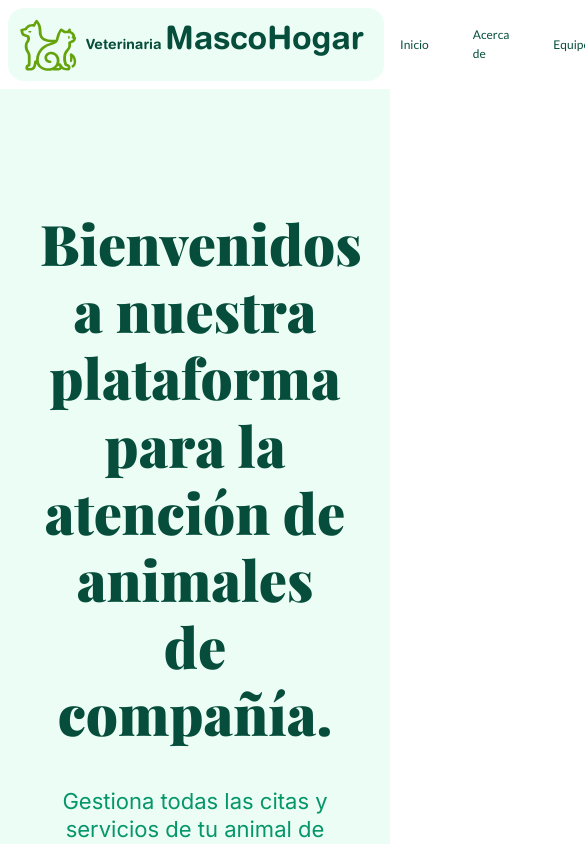
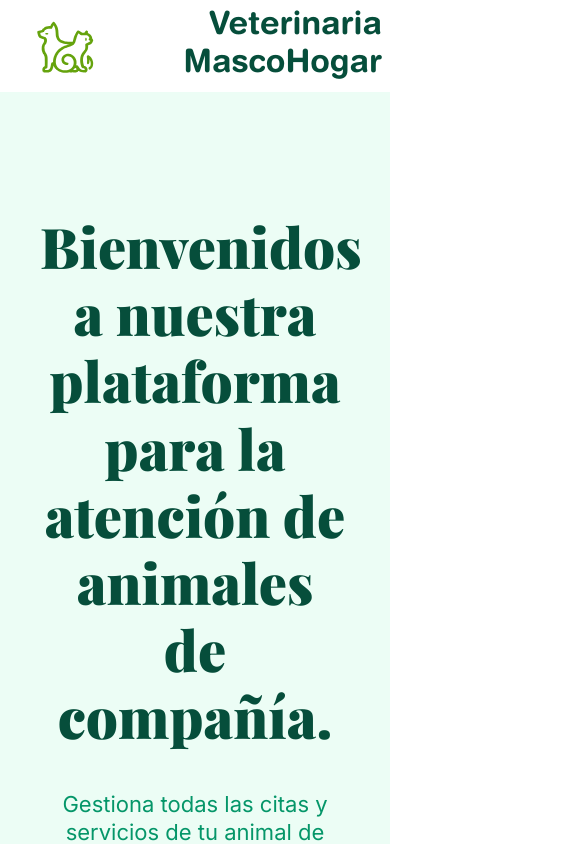
Before and after one commit to wilmereleon/Veterinaria-MascoHogar, a React (Vite) app: page /veterinaria-mascohogar-pc-home in a window 390 px wide. Shown: the top 844 px of the page, 585 px wide, since content can reach past the window. Built offline with nearby package versions, Linux system fonts and the light colour scheme.

Commit message:
Ajuste del brand a blanco en todas las vistas e incorporaciòn de navbar desplegable en vistas pequeñas

```diff
--- a/src/components/News/Reviews.module.css
+++ b/src/components/News/Reviews.module.css
@@ -58,7 +58,8 @@
   -webkit-box-orient: vertical;
 }
 .card {
-  width: 1100px;
+  width: 100%; /* Cambiar de un ancho fijo a un ancho relativo */
+  max-width: 1100px; /* Limitar el ancho máximo */
   border-radius: var(--br-7xs);
   background-color: var(--color-seagreen-100);
   overflow: hidden;
@@ -122,7 +123,8 @@
   z-index: 10; /* Asegurar que el botón esté por encima del footer */
 }
 .list {
-  width: 1100px;
+  width: 100%; /* Cambiar de un ancho fijo a un ancho relativo */
+  max-width: 1100px; /* Limitar el ancho máximo */
   max-height: 500px; /* Limitar la altura máxima del contenedor */
   overflow-y: auto; /* Habilitar el desplazamiento vertical */
   display: flex;
@@ -166,7 +168,7 @@
   font-family: var(--font-roboto);
 }
 .commentInput {
-  width: 100%;
+  width: 100%; /* Asegurar que el textarea ocupe todo el ancho disponible */
   height: 80px;
   border: 1px solid var(--color-gray-400);
   border-radius: var(--br-7xs);
--- a/src/components/TypeFloatingHeaderWithNavi.module.css
+++ b/src/components/TypeFloatingHeaderWithNavi.module.css
@@ -20,25 +20,17 @@
   width: 100%;
 }
 .brandname {
-  width: 282px;
-  position: relative;
-  line-height: 160%;
+  font-size: var(--font-size-13xl);
+  color: var(--color-darkslategray-100);
+  font-weight: bold;
+  display: block; /* Asegurar que el texto sea visible */
+  margin-left: var(--gap-9xs); /* Alinear el texto a la derecha del logo */
+}
+.brand {
   display: flex;
   align-items: center;
-  height: 49px;
-  flex-shrink: 0;
-}
-.brand {
-  width: 390px;
-  border-radius: var(--br-base);
-  background-color: var(--color-mintcream);
-  height: 73px;
-  display: flex;
-  flex-direction: row;
-  align-items: center;
-  justify-content: flex-start;
-  padding: 0px var(--padding-base) 0px var(--padding-5xs);
-  box-sizing: border-box;
+  justify-content: flex-start; /* Mantener los elementos alineados a la izquierda */
+  width: 100%; /* Asegurar que ocupe todo el ancho disponible */
   gap: var(--gap-9xs);
 }
 .navLabel {
@@ -109,6 +101,7 @@
   font-size: var(--font-size-xs);
   font-family: var(--font-lato);
 }
+/* Estilos generales */
 .typefloatingHeaderWithNavi {
   align-self: stretch;
   display: flex;
@@ -122,6 +115,7 @@
   font-size: var(--font-size-sm);
   color: var(--color-darkslategray-100);
   font-family: var(--font-helvetica-rounded-lt-std);
+  position: relative; /* Necesario para el menú desplegable */
 }
 
 /* Estilos para el saludo */
@@ -133,3 +127,86 @@
   display: flex;
   align-items: center;
 }
+
+/* Ícono de hamburguesa */
+.hamburgerIcon {
+  display: none; /* Ocultar en pantallas grandes */
+  width: 30px;
+  height: 30px;
+  cursor: pointer;
+  fill: #65a30d; /* Asegurar que el color del ícono sea visible */
+  position: relative; /* Asegurar que esté dentro del flujo del contenedor */
+  z-index: 10; /* Asegurar que esté por delante de otros elementos */
+}
+
+/* Mostrar el ícono de hamburguesa en dispositivos móviles */
+@media (max-width: 768px) {
+  .hamburgerIcon {
+    display: block; /* Mostrar el ícono de hamburguesa */
+    margin-right: auto; /* Alinear el ícono a la izquierda */
+  }
+
+  .brand {
+    flex: 1;
+    justify-content: space-between; /* Alinear el ícono de hamburguesa a la izquierda y el logo a la derecha */
+    align-items: center; /* Asegurar que los elementos estén centrados verticalmente */
+    position: relative; /* Asegurar que el contenedor no oculte el ícono */
+    z-index: 5; /* Asegurar que el contenedor no esté por delante del ícono */
+  }
+
+  .brandname {
+    display: block; /* Mostrar el texto del logo en pantallas pequeñas */
+    text-align: right; /* Alinear el texto del logo a la derecha */
+    margin-left: 0; /* Eliminar margen en pantallas pequeñas */
+  }
+
+  .navLinks {
+    display: none; /* Ocultar los enlaces de navegación en pantallas pequeñas */
+  }
+}
+
+/* Menú desplegable */
+.navMenu {
+  display: none; /* Ocultar por defecto */
+  position: absolute;
+  top: 100%; /* Mostrar debajo del header */
+  left: 0;
+  width: 100%;
+  background-color: var(--color-mintcream);
+  flex-direction: column;
+  align-items: flex-start;
+  padding: var(--padding-base);
+  box-shadow: 0px 4px 6px rgba(0, 0, 0, 0.1);
+  z-index: 10;
+}
+
+.navMenu.open {
+  display: flex; /* Mostrar el menú cuando esté abierto */
+}
+
+/* Estilos para los enlaces del menú */
+.navMenuItem {
+  display: flex;
+  flex-direction: row;
+  align-items: center;
+  gap: var(--gap-xs);
+  padding: var(--padding-xs) 0;
+  cursor: pointer;
+  font-size: 20px; /* Cambiar tamaño de fuente */
+  font-family: "Lato", sans-serif; /* Cambiar fuente a Lato */
+  color: #059669; /* Cambiar color del texto */
+  text-decoration: none;
+  width: 100%;
+}
+
+.navMenuItem:hover {
+  background-color: var(--color-yellowgreen); /* Cambiar el fondo al pasar el ratón */
+  color: var(--color-mintcream); /* Cambiar el color del texto */
+}
+
+/* Íconos de los enlaces */
+.navMenuIcon {
+  width: 20px;
+  height: 20px;
+  fill: #059669; /* Cambiar color de los íconos */
+}
--- a/src/components/TypeFloatingHeaderWithNavi.tsx
+++ b/src/components/TypeFloatingHeaderWithNavi.tsx
@@ -1,9 +1,10 @@
-import { FunctionComponent, useCallback, useEffect, useState } from "react";
+import { FunctionComponent, useState, useCallback, useEffect } from "react";
 import { useNavigate } from "react-router-dom";
 import styles from "./TypeFloatingHeaderWithNavi.module.css";
 
 const TypeFloatingHeaderWithNavi: FunctionComponent = () => {
   const navigate = useNavigate();
+  const [isMenuOpen, setIsMenuOpen] = useState(false); // Estado para controlar el menú desplegable
   const isAuthenticated = localStorage.getItem("isAuthenticated") === "true"; // Verifica si el usuario está autenticado
   const [username, setUsername] = useState<string>(""); // Estado para almacenar el nombre del usuario
 
@@ -15,85 +16,90 @@ const TypeFloatingHeaderWithNavi: FunctionComponent = () => {
     }
   }, [isAuthenticated]);
 
+  const toggleMenu = () => {
+    setIsMenuOpen((prev) => !prev); // Alternar el estado del menú
+  };
+
   // Navegar a la página de inicio
   const onHomeClick = useCallback(() => {
     navigate("/veterinaria-mascohogar-pc-home");
+    setIsMenuOpen(false); // Cerrar el menú al navegar
   }, [navigate]);
 
   // Navegar a la página "Acerca de"
   const onAboutClick = useCallback(() => {
     navigate("/about");
+    setIsMenuOpen(false); // Cerrar el menú al navegar
   }, [navigate]);
 
   // Navegar a la página "Equipo"
   const onTeamClick = useCallback(() => {
     navigate("/team");
+    setIsMenuOpen(false); // Cerrar el menú al navegar
   }, [navigate]);
 
   // Cerrar sesión
   const onLogoutClick = useCallback(() => {
     localStorage.removeItem("isAuthenticated"); // Elimina el estado de autenticación
     localStorage.removeItem("username"); // Elimina el nombre del usuario
+    setIsMenuOpen(false); // Cerrar el menú al cerrar sesión
     navigate("/login"); // Redirige al inicio de sesión
   }, [navigate]);
 
   // Navegar a la página de inicio de sesión
   const onLoginClick = useCallback(() => {
     navigate("/login");
+    setIsMenuOpen(false); // Cerrar el menú al navegar
   }, [navigate]);
 
   // Navegar a la página de registro
   const onRegisterClick = useCallback(() => {
     navigate("/register");
+    setIsMenuOpen(false); // Cerrar el menú al navegar
   }, [navigate]);
 
   return (
     <div className={styles.typefloatingHeaderWithNavi}>
+      {/* Logo e ícono de hamburguesa */}
       <div className={styles.brand}>
-        <img className={styles.icon} alt="" src="/icon.svg" />
-        <b className={styles.brandname}>
-          <span className={styles.brandnameTxt}>
-            <span>Veterinaria</span>
-            <span className={styles.span}>{` `}</span>
-            <span className={styles.mascohogar}>MascoHogar</span>
-          </span>
-        </b>
+        <svg
+          className={styles.hamburgerIcon}
+          onClick={toggleMenu}
+          xmlns="http://www.w3.org/2000/svg"
+          viewBox="0 0 24 24"
+        >
+          <path d="M3 6h18M3 12h18M3 18h18" />
+        </svg>
+        <img className={styles.icon} alt="Logo" src="/icon.svg" />
+        <span className={styles.brandname}>Veterinaria MascoHogar</span>
       </div>
+
+      {/* Enlaces de navegación para pantallas grandes */}
       <div className={styles.navLinks}>
         <div className={styles.navLinks1}>
-          {/* Botón Inicio */}
           <div className={styles.navLink} onClick={onHomeClick}>
             <div className={styles.navLabel}>Inicio</div>
           </div>
-          {/* Botón Acerca de */}
           <div className={styles.navLink} onClick={onAboutClick}>
             <div className={styles.navLabel}>Acerca de</div>
           </div>
-          {/* Botón Equipo */}
           <div className={styles.navLink} onClick={onTeamClick}>
             <div className={styles.navLabel}>Equipo</div>
           </div>
-          {/* Opciones dependiendo de la autenticación */}
           {isAuthenticated ? (
             <>
-              {/* Mostrar saludo con el nombre del usuario */}
-              <div className={styles.greeting}>
-                Hola, {username}
-              </div>
-              {/* Botón Cerrar sesión */}
+              <div className={styles.greeting}>Hola, {username}</div>
               <div className={styles.navLink} onClick={onLogoutClick}>
                 <div className={styles.navLabel}>Cerrar sesión</div>
               </div>
             </>
           ) : (
             <>
-              {/* Botón Iniciar sesión */}
               <div className={styles.button} onClick={onLoginClick}>
                 <div className={styles.textContainer}>
                   <div className={styles.navLabel}>Iniciar sesión</div>
                 </div>
               </div>
-              {/* Botón Registrarse */}
               <div className={styles.button1} onClick={onRegisterClick}>
                 <div className={styles.textContainer}>
                   <div className={styles.navLabel}>Registrarse</div>
@@ -103,6 +109,51 @@ const TypeFloatingHeaderWithNavi: FunctionComponent = () => {
           )}
         </div>
       </div>
+
+      {/* Menú desplegable para dispositivos móviles */}
+      <div className={`${styles.navMenu} ${isMenuOpen ? styles.open : ""}`}>
+        <div className={styles.navMenuItem} onClick={onHomeClick}>
+          <svg className={styles.navMenuIcon} xmlns="http://www.w3.org/2000/svg" viewBox="0 0 24 24">
+            <path d="M10 20v-6h4v6h5v-8h3L12 3 2 12h3v8z" />
+          </svg>
+          Inicio
+        </div>
+        <div className={styles.navMenuItem} onClick={onAboutClick}>
+          <svg className={styles.navMenuIcon} xmlns="http://www.w3.org/2000/svg" viewBox="0 0 24 24">
+            <path d="M12 12c2.21 0 4-1.79 4-4s-1.79-4-4-4-4 1.79-4 4 1.79 4 4 4zm0 2c-2.67 0-8 1.34-8 4v2h16v-2c0-2.66-5.33-4-8-4z" />
+          </svg>
+          Acerca de
+        </div>
+        <div className={styles.navMenuItem} onClick={onTeamClick}>
+          <svg className={styles.navMenuIcon} xmlns="http://www.w3.org/2000/svg" viewBox="0 0 24 24">
+            <path d="M16 11c1.66 0 2.99-1.34 2.99-3S17.66 5 16 5s-3 1.34-3 3 1.34 3 3 3zm-8 0c1.66 0 2.99-1.34 2.99-3S9.66 5 8 5 5 6.34 5 8s1.34 3 3 3zm0 2c-2.67 0-8 1.34-8 4v2h16v-2c0-2.66-5.33-4-8-4zm8 0c-.29 0-.62.02-.97.05 1.16.84 1.97 1.97 1.97 3.45v1.5h6v-1.5c0-1.48-.81-2.61-1.97-3.45-.35-.03-.68-.05-.97-.05z" />
+          </svg>
+          Equipo
+        </div>
+        {isAuthenticated ? (
+          <div className={styles.navMenuItem} onClick={onLogoutClick}>
+            <svg className={styles.navMenuIcon} xmlns="http://www.w3.org/2000/svg" viewBox="0 0 24 24">
+              <path d="M17 16l4-4m0 0l-4-4m4 4H7" />
+            </svg>
+            Cerrar sesión
+          </div>
+        ) : (
+          <>
+            <div className={styles.navMenuItem} onClick={onLoginClick}>
+              <svg className={styles.navMenuIcon} xmlns="http://www.w3.org/2000/svg" viewBox="0 0 24 24">
+                <path d="M12 12c2.21 0 4-1.79 4-4s-1.79-4-4-4-4 1.79-4 4 1.79 4 4 4zm0 2c-2.67 0-8 1.34-8 4v2h16v-2c0-2.66-5.33-4-8-4z" />
+              </svg>
+              Iniciar sesión
+            </div>
+            <div className={styles.navMenuItem} onClick={onRegisterClick}>
+              <svg className={styles.navMenuIcon} xmlns="http://www.w3.org/2000/svg" viewBox="0 0 24 24">
+                <path d="M16 11c1.66 0 2.99-1.34 2.99-3S17.66 5 16 5s-3 1.34-3 3 1.34 3 3 3zm-8 0c1.66 0 2.99-1.34 2.99-3S9.66 5 8 5 5 6.34 5 8s1.34 3 3 3zm0 2c-2.67 0-8 1.34-8 4v2h16v-2c0-2.66-5.33-4-8-4zm8 0c-.29 0-.62.02-.97.05 1.16.84 1.97 1.97 1.97 3.45v1.5h6v-1.5c0-1.48-.81-2.61-1.97-3.45-.35-.03-.68-.05-.97-.05z" />
+              </svg>
+              Registrarse
+            </div>
+          </>
+        )}
+      </div>
     </div>
   );
 };
```
